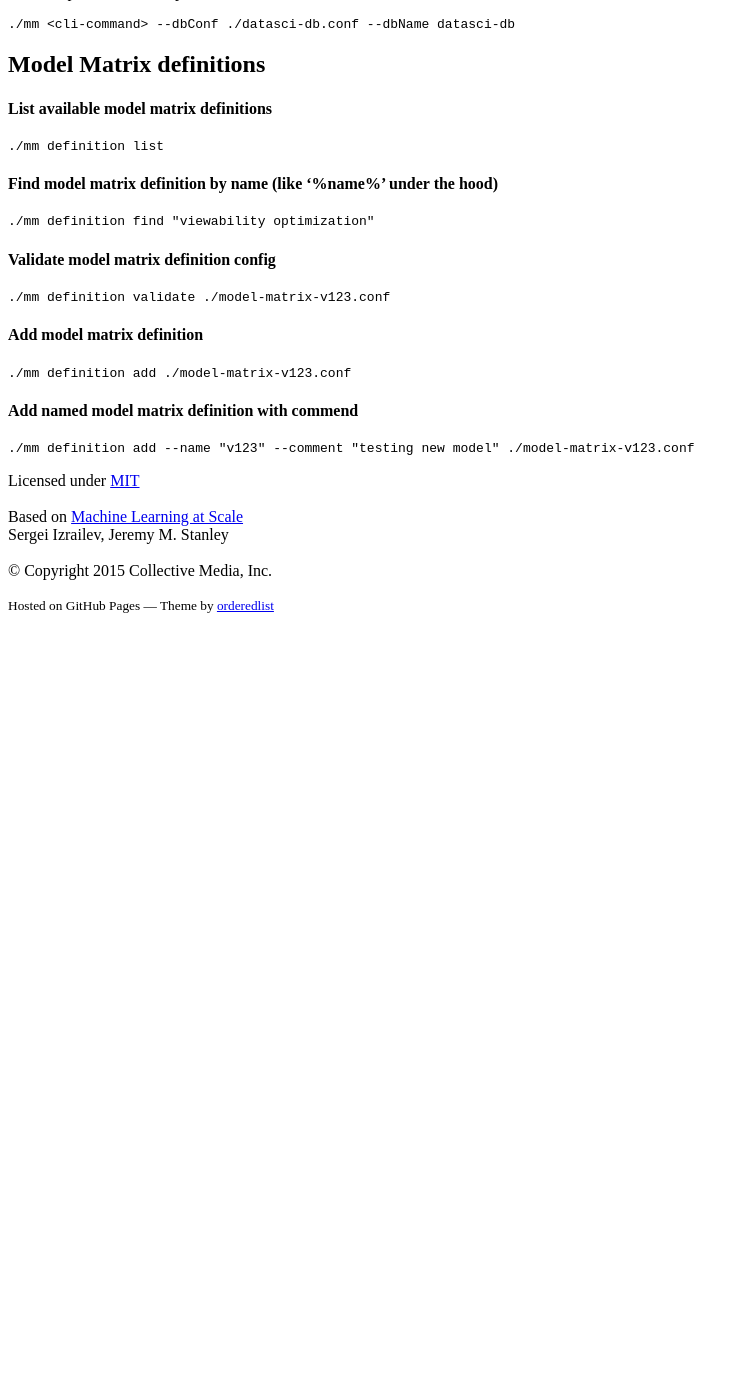
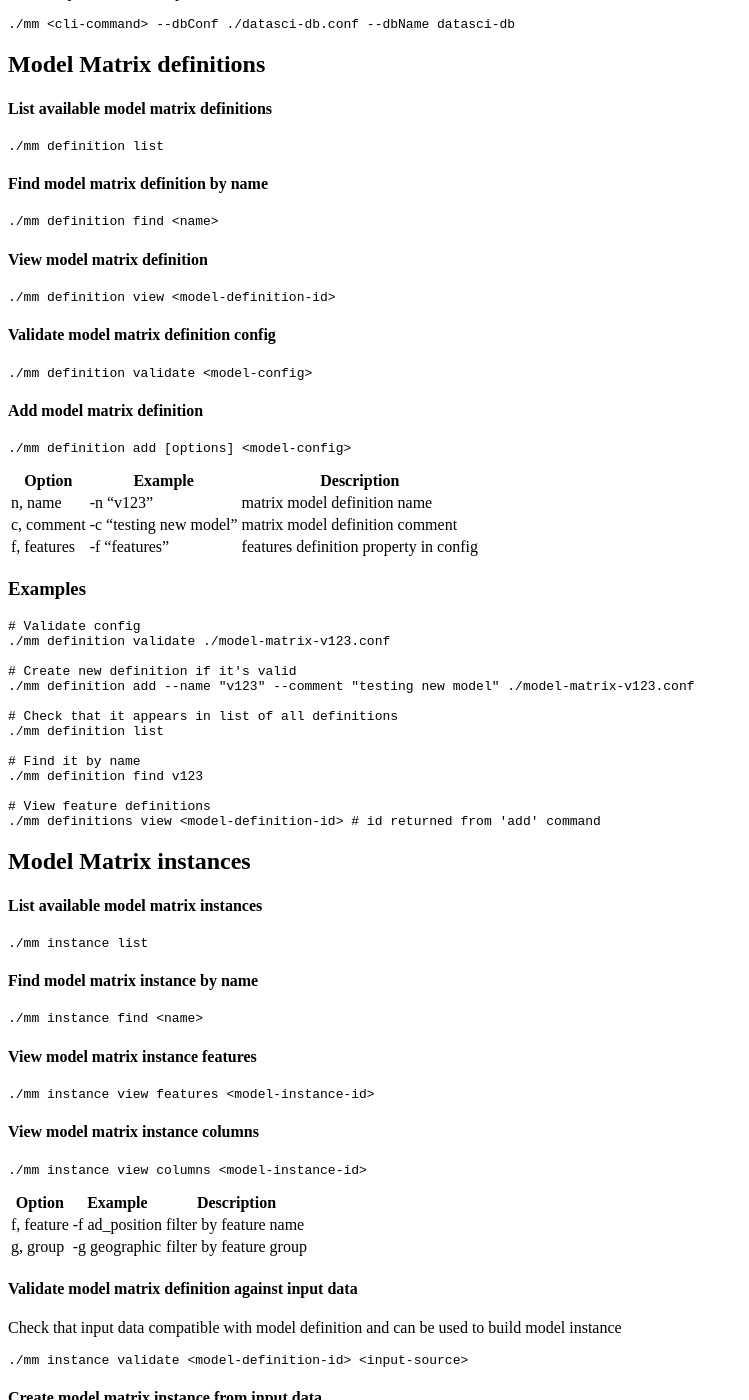
Before and after one commit to collectivemedia/modelmatrix, a Jekyll site: the page built from doc/cli.md, in a window 1280 px wide and 1400 px high, scrolled down 939 px. Shown: the whole window, without its empty margins (0-749 px from the left). Built offline with Jekyll 4.4.1, drawn with Linux system fonts in a browser that asks for light colours; nearby versions of some CDN libraries; a style sheet for code colours, icons or effects is not loaded; before the commit the page ends 1569 px from its top, so only the background shows below that; some of the changed text lies outside the part shown.

Commit message:
update site

```diff
--- a/_layouts/default.html
+++ b/_layouts/default.html
@@ -63,7 +63,7 @@
         <p>
           Licensed under <a href="http://opensource.org/licenses/MIT">MIT</a>
           <br/> <br/>
-          Based on <a href="http://arxiv.org/abs/1402.607">Machine Learning at Scale</a> <br/> Sergei Izrailev, Jeremy M. Stanley
+          Based on <a href="http://arxiv.org/abs/1402.607">Machine Learning at Scale</a>
           <br/><br/>
           © Copyright 2015 Collective Media, Inc.
         </p>
--- a/doc/cli.md
+++ b/doc/cli.md
@@ -28,16 +28,129 @@ and later pass additional options to CLI:
 ## <a name="mmc-definition">Model Matrix definitions</a>
 
 #### List available model matrix definitions
+
     ./mm definition list
 
-#### Find model matrix definition by name (like '%name%' under the hood)
-    ./mm definition find "viewability optimization"
+#### Find model matrix definition by name
+
+    ./mm definition find <name>
+
+#### View model matrix definition
+
+    ./mm definition view <model-definition-id>
 
 #### Validate model matrix definition config
+
+    ./mm definition validate <model-config>
+
+#### Add model matrix definition
+
+    ./mm definition add [options] <model-config>
+
+| Option      | Example                       | Description                            |
+| ----------- | ----------------------------- | -------------------------------------- |
+| n, name     | -n "v123"                     | matrix model definition name           |
+| c, comment  | -c "testing new model"        | matrix model definition comment        |
+| f, features | -f "features"                 | features definition property in config |
+
+### Examples
+
+    # Validate config
     ./mm definition validate ./model-matrix-v123.conf
 
-#### Add model matrix definition
-    ./mm definition add ./model-matrix-v123.conf
+    # Create new definition if it's valid
+    ./mm definition add --name "v123" --comment "testing new model" ./model-matrix-v123.conf
 
-#### Add named model matrix definition with commend
-    ./mm definition add --name "v123" --comment "testing new model" ./model-matrix-v123.conf
+    # Check that it appears in list of all definitions
+    ./mm definition list
+
+    # Find it by name
+    ./mm definition find v123
+
+    # View feature definitions
+    ./mm definitions view <model-definition-id> # id returned from 'add' command
+
+## <a name="mmc-instance">Model Matrix instances</a>
+
+#### List available model matrix instances
+
+    ./mm instance list
+
+#### Find model matrix instance by name
+
+    ./mm instance find <name>
+
+#### View model matrix instance features
+
+    ./mm instance view features <model-instance-id>
+
+#### View model matrix instance columns
+
+    ./mm instance view columns <model-instance-id>
+
+| Option      | Example                       | Description                            |
+| ----------- | ----------------------------- | -------------------------------------- |
+| f, feature  | -f ad_position                | filter by feature name                 |
+| g, group    | -g geographic                 | filter by feature group                |
+
+
+#### Validate model matrix definition against input data
+
+Check that input data compatible with model definition and can be used to build model instance
+
+    ./mm instance validate <model-definition-id> <input-source>
+
+#### Create model matrix instance from input data
+
+    ./mm instance create [options] <model-definition-id> <input-source>
+
+| Option         | Example                       | Description                                       |
+| -------------- | ----------------------------- | --------------------------------------------------|
+| n, name        | -n "v123"                     | matrix model instance name                        |
+| c, comment     | -c "test on new data"         | matrix model instance comment                     |
+| t, concurrency | -t 10                         | number of concurrent transformations (Spark jobs) |
+
+### Examples
+
+    # Validate Hive table source
+    ./mm instance validate 1 hive://mm.clicks_2015_05_05
+
+    # Create new instance if it's valid
+    ./mm instance create --name "2015-05-05" --comment "latest clicks model" --concurrency 10 1 hive://mm.clicks_2015_05_05
+
+    # Check that it appears in list of all instances
+    ./mm instance list
+
+    # Find it by name
+    ./mm instance find 2015-05
+
+    # View features
+    ./mm instance view features <id> # id returned from 'create' command
+
+    # View columns
+    ./mm instance view columns <id> # id returned from 'create' command
+
+    # View ony geographic columns
+    ./mm instance view columns --group geographic <id> # id returned from 'create' command
+
+## <a name="feature-extraction">Feature extraction</a>
+
+#### Validate model matrix instance against input data
+
+Check that input data compatible with model instance and can be "featurized"
+
+    ./mm featurize validate <model-instance-id> <input-source>
+
+#### Build sparse feature matrix from input data
+
+    ./mm featurize sparse <model-instance-id> <input-source> <output-sink> <id-column>
+
+`<id-column>` - the name of a column that will be used as row id
+
+### Examples
+
+    # Validate Hive table source
+    ./mm featurize validate 1 hive://mm.clicks_2015_05_05
+
+    # Create sparse feature matrix in Hive
+    ./mm featurize sparse 1 hive://mm.clicks_2015_05_05 hive://mm.clicks_features_2015_05_05 auction_id
```
Also changed, not shown: doc/getstarted.md (+34 -4 lines), index.md (+4 -0 lines).
